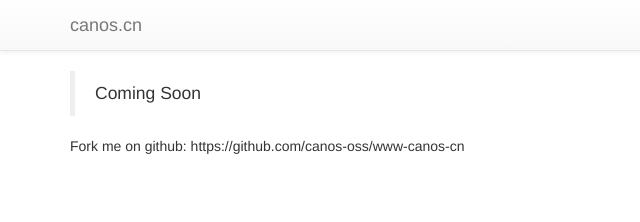
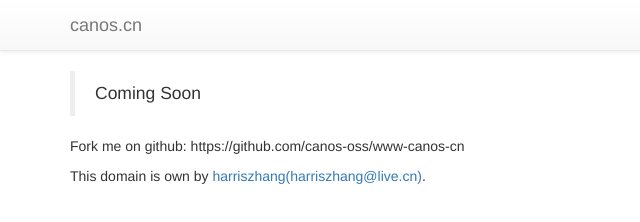
Before and after one commit to canos-oss/www-canos-cn, a plain HTML site: page index.html in a window 1280 px wide. Shown: the whole page, without its empty margins (0-640 px from the left). Drawn offline with nearby package versions, Linux system fonts and the light colour scheme.

Commit message:
Update index.html

```diff
--- a/index.html
+++ b/index.html
@@ -24,6 +24,7 @@
             <div class="col-sm-12">
                 <blockquote>Coming Soon</blockquote>
                 <p>Fork me on github: https://github.com/canos-oss/www-canos-cn</p>
+                <p>This domain is own by <a href="https://issues.sonatype.org/secure/ViewProfile.jspa?name=harriszhang">harriszhang(harriszhang@live.cn)</a>.</p>
             </div>
         </div>
     </div>
```
